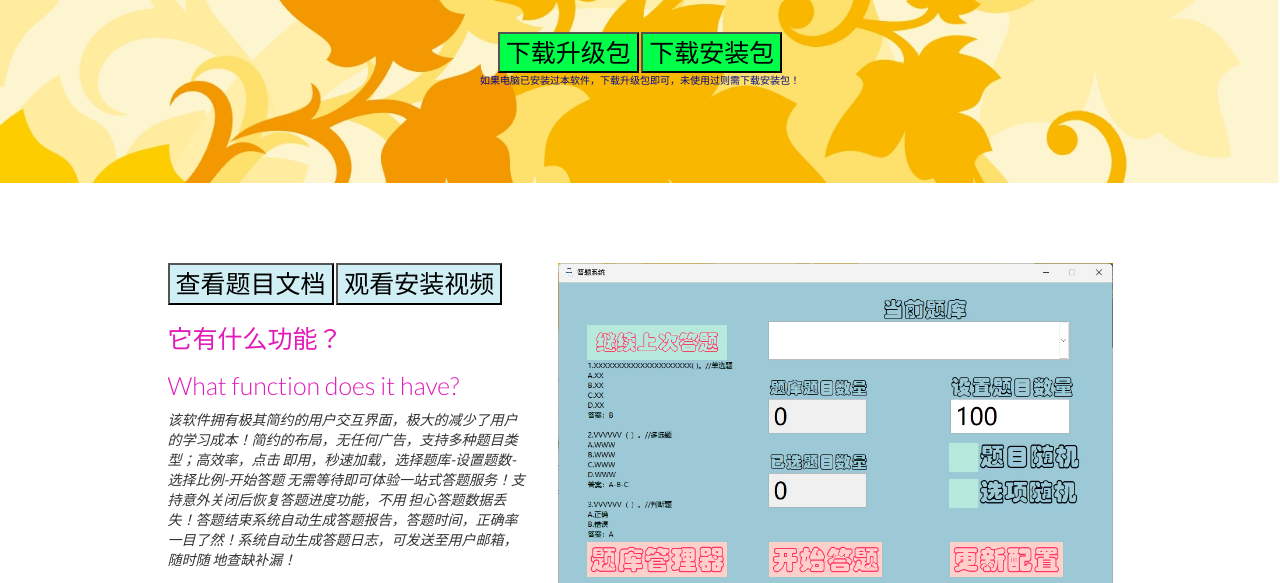
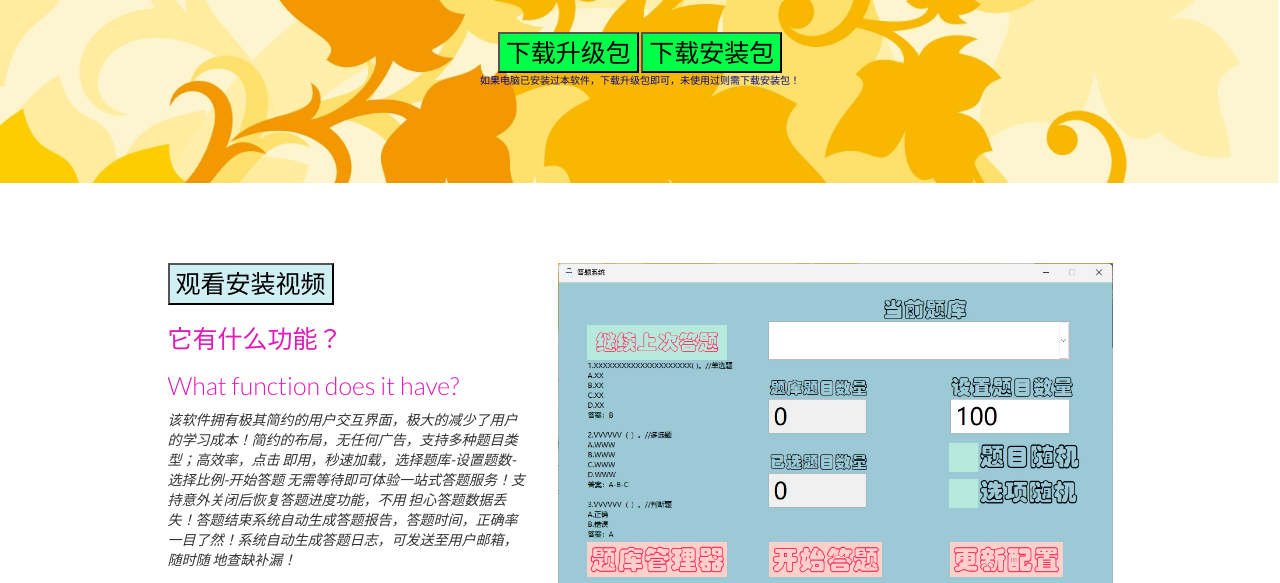
Before and after one commit to DATA-YX/DATA-YX.github.io, a plain HTML site: page index.html in a window 1280 px wide. Shown: the part 517-1100 px from the top of the page. Drawn offline with Linux system fonts and the light colour scheme.

Commit message:
Update index.html

```diff
--- a/index.html
+++ b/index.html
@@ -58,8 +58,6 @@
   <div class="container">
     <div class="row mt-row">
       <div class="col-md-4 col-md-offset-1">
-        <button onclick="window.location.href='img/GS-完整题库(仅正确答案)v2.pdf'" type="button" id="add" style="background-color:#d0eff4;
-        color:#000000;font-size:25px" >查看题目文档</button>
         <button onclick="window.location.href='https://clipchamp.com/watch/xINXhRukzeT'" type="button" id="add" style="background-color:#d0eff4;
           color:#000000;font-size:25px" >观看安装视频</button>
         <h3 style="color:#e11ab9;font-size:25px">它有什么功能？</h3>
```
